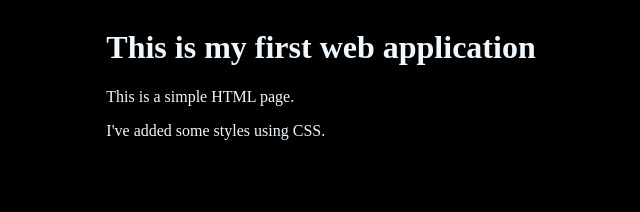
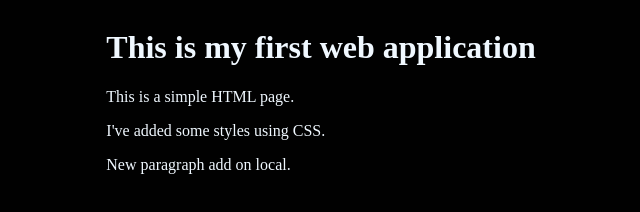
Before and after one commit to himanshupandey26/testApp1, a plain HTML site: page index.html in a window 1280 px wide. Shown: the whole page, without its empty margins (319-959 px from the left). Drawn offline with Linux system fonts and the light colour scheme.

Commit message:
New paragraph add on local

```diff
--- a/index.html
+++ b/index.html
@@ -11,6 +11,7 @@
         <h1>This is my first web application</h1>
         <p>This is a simple HTML page.</p>
         <p>I've added some styles using CSS.</p>
+        <p>New paragraph add on local.</p>
     </div>
 </body>
 </html>
```
